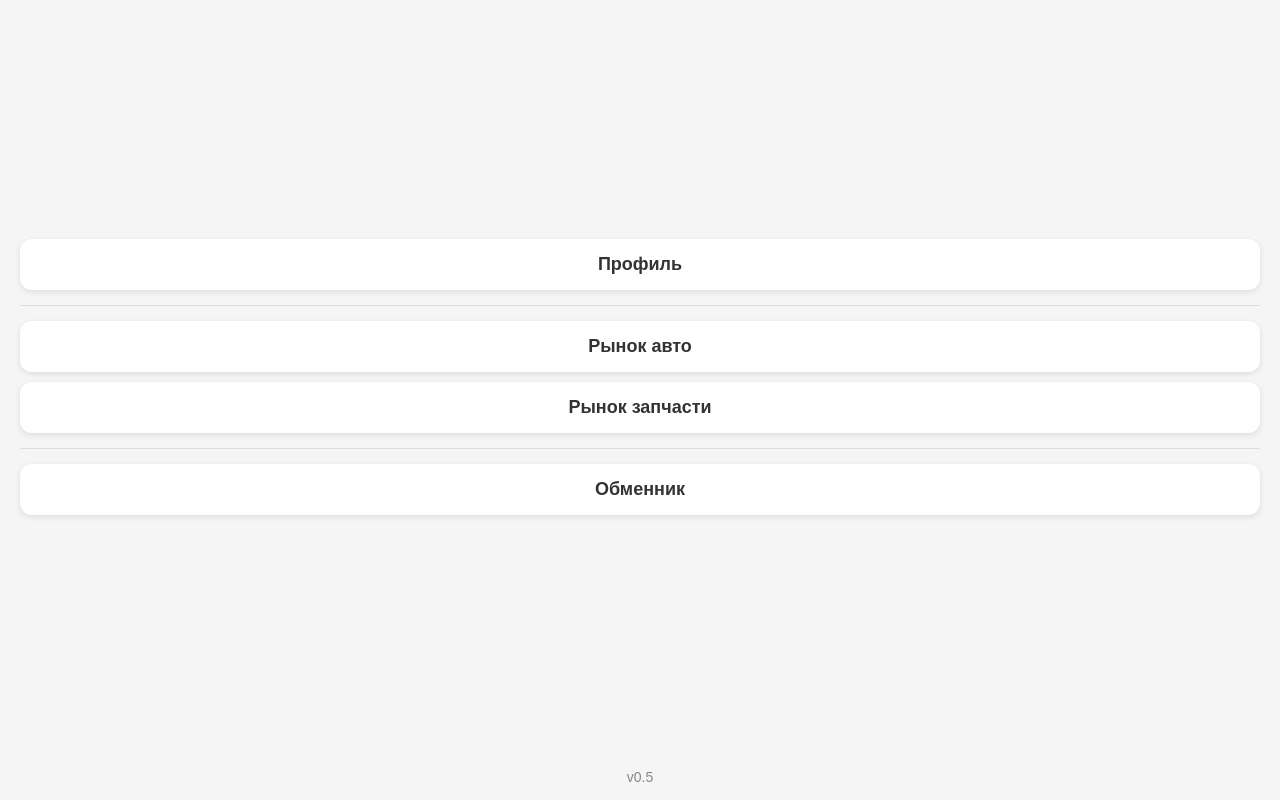
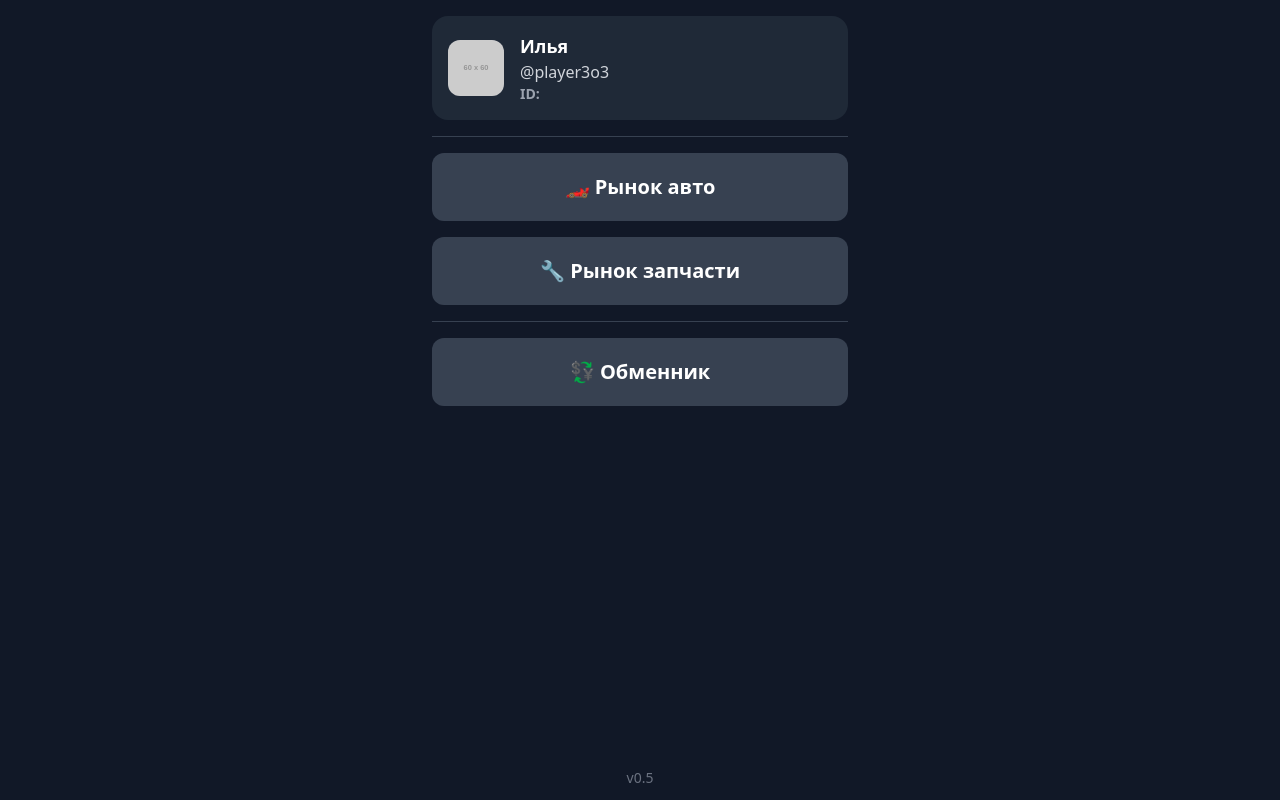
Before and after one commit to player3o3/test, a plain HTML site: page index.html in a window 1280 px wide. Drawn offline with nearby package versions, Linux system fonts and the light colour scheme; placeholder pictures from the web are drawn by us.

Commit message:
Update index.html

```diff
--- a/index.html
+++ b/index.html
@@ -2,69 +2,96 @@
 <html lang="ru">
 <head>
   <meta charset="UTF-8">
-  <meta name="viewport" content="width=device-width, initial-scale=1.0">
-  <title>Барахолка | v0.5</title>
-  <style>
-    body {
-      margin: 0;
-      font-family: Arial, sans-serif;
-      background-color: #f5f5f5;
-      display: flex;
-      flex-direction: column;
-      min-height: 100vh;
+  <meta name="viewport" content="width=device-width, initial-scale=1">
+  <title>AntiScam.net v0.5</title>
+  <script src="https://cdn.tailwindcss.com"></script>
+</head>
+<body class="bg-gray-900 min-h-screen flex flex-col items-center justify-between text-white font-sans">
+
+  <!-- Основной контейнер -->
+  <div class="w-full max-w-md flex flex-col items-center p-4 flex-grow">
+
+    <!-- Профиль -->
+    <div id="profile-card" class="w-full bg-gray-800 rounded-2xl p-4 flex items-center gap-4 mb-4">
+      <img id="avatar" src="https://via.placeholder.com/60" alt="Аватар" class="w-14 h-14 rounded-xl bg-gray-700">
+      <div class="flex flex-col">
+        <span id="name" class="font-bold text-lg">Имя</span>
+        <span id="username" class="text-gray-300">@юзер</span>
+        <span id="gameid" class="text-sm text-gray-400 font-bold">ID:</span>
+      </div>
+    </div>
+
+    <!-- Разделитель -->
+    <div class="w-full h-px bg-gray-700 mb-4"></div>
+
+    <!-- Главное меню -->
+    <div id="menu" class="w-full flex flex-col gap-4">
+      <button onclick="goToPage('cars')" class="w-full py-5 bg-gray-700 hover:bg-gray-600 rounded-xl text-xl font-bold"> 🏎 Рынок авто </button>
+      <button onclick="goToPage('parts')" class="w-full py-5 bg-gray-700 hover:bg-gray-600 rounded-xl text-xl font-bold"> 🔧 Рынок запчасти </button>
+    </div>
+
+    <!-- Разделитель -->
+    <div class="w-full h-px bg-gray-700 my-4"></div>
+
+    <!-- Обменник -->
+    <div class="w-full">
+      <button onclick="goToPage('exchange')" class="w-full py-5 bg-gray-700 hover:bg-gray-600 rounded-xl text-xl font-bold"> 💱 Обменник </button>
+    </div>
+
+    <!-- Страницы -->
+    <div id="cars" class="hidden w-full">
+      <h2 class="text-2xl font-bold mb-2">🏎 Рынок авто</h2>
+      <p class="text-gray-300">Здесь будут объявления по машинам.</p>
+      <button onclick="goHome()" class="mt-4 py-2 px-4 bg-gray-700 hover:bg-gray-600 rounded-lg">⬅ Назад</button>
+    </div>
+
+    <div id="parts" class="hidden w-full">
+      <h2 class="text-2xl font-bold mb-2">🔧 Рынок запчасти</h2>
+      <p class="text-gray-300">Здесь будут объявления по запчастям.</p>
+      <button onclick="goHome()" class="mt-4 py-2 px-4 bg-gray-700 hover:bg-gray-600 rounded-lg">⬅ Назад</button>
+    </div>
+
+    <div id="exchange" class="hidden w-full">
+      <h2 class="text-2xl font-bold mb-2">💱 Обменник</h2>
+      <p class="text-gray-300">Обмен валютой и услугами.</p>
+      <button onclick="goHome()" class="mt-4 py-2 px-4 bg-gray-700 hover:bg-gray-600 rounded-lg">⬅ Назад</button>
+    </div>
+  </div>
+
+  <!-- Версия внизу -->
+  <div class="mb-3 text-gray-500 text-sm">v0.5</div>
+
+  <script>
+    const pages = ['cars', 'parts', 'exchange'];
+
+    function goToPage(name) {
+      document.getElementById('menu').classList.add('hidden');
+      document.getElementById('profile-card').classList.add('hidden');
+      pages.forEach(p => {
+        document.getElementById(p).classList.toggle('hidden', p !== name);
+      });
     }
 
-    .container {
-      flex: 1;
-      display: flex;
-      flex-direction: column;
-      justify-content: center;
-      padding: 20px;
-      gap: 10px;
+    function goHome() {
+      pages.forEach(p => document.getElementById(p).classList.add('hidden'));
+      document.getElementById('menu').classList.remove('hidden');
+      document.getElementById('profile-card').classList.remove('hidden');
     }
 
-    .btn {
-      display: block;
-      background: #fff;
-      padding: 15px;
-      text-align: center;
-      border-radius: 12px;
-      box-shadow: 0 2px 6px rgba(0,0,0,0.1);
-      font-size: 18px;
-      font-weight: bold;
-      color: #333;
-      text-decoration: none;
-      transition: transform 0.1s ease, box-shadow 0.2s ease;
+    // Заполняем профиль
+    function fillProfile(tgUser) {
+      tgUser = tgUser || { first_name: "Илья", username: "player3o3", photo_url: "https://via.placeholder.com/60" };
+      document.getElementById('name').innerText = tgUser.first_name || '';
+      document.getElementById('username').innerText = tgUser.username ? '@' + tgUser.username : '';
+      document.getElementById('avatar').src = tgUser.photo_url || 'https://via.placeholder.com/60';
     }
 
-    .btn:active {
-      transform: scale(0.98);
-      box-shadow: 0 1px 3px rgba(0,0,0,0.15);
+    if (window.Telegram) {
+      Telegram.WebApp.ready();
+      fillProfile(Telegram.WebApp.initDataUnsafe.user);
+    } else {
+      fillProfile();
     }
-
-    .divider {
-      height: 1px;
-      background: #ddd;
-      margin: 5px 0;
-    }
-
-    .footer {
-      text-align: center;
-      padding: 15px;
-      font-size: 14px;
-      color: #888;
-    }
-  </style>
-</head>
-<body>
-  <div class="container">
-    <a href="#" class="btn">Профиль</a>
-    <div class="divider"></div>
-    <a href="#" class="btn">Рынок авто</a>
-    <a href="#" class="btn">Рынок запчасти</a>
-    <div class="divider"></div>
-    <a href="#" class="btn">Обменник</a>
-  </div>
-  <div class="footer">v0.5</div>
+  </script>
 </body>
 </html>
```
